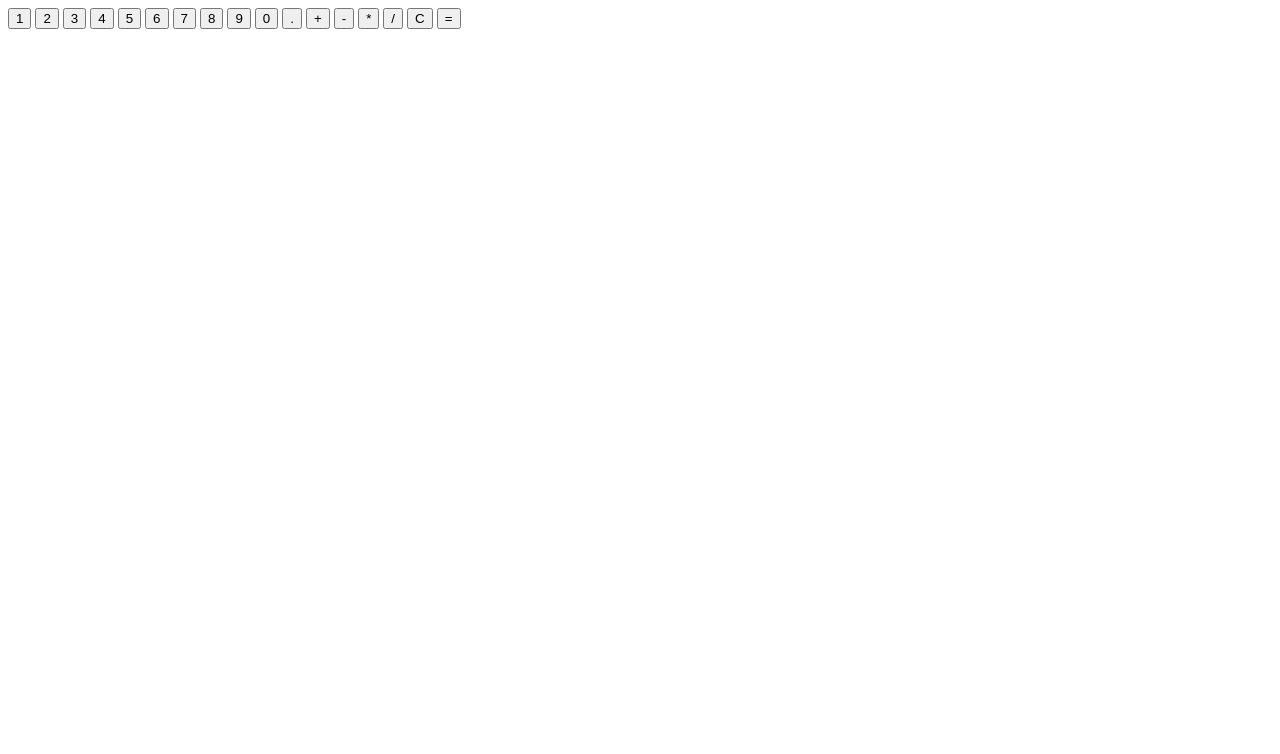
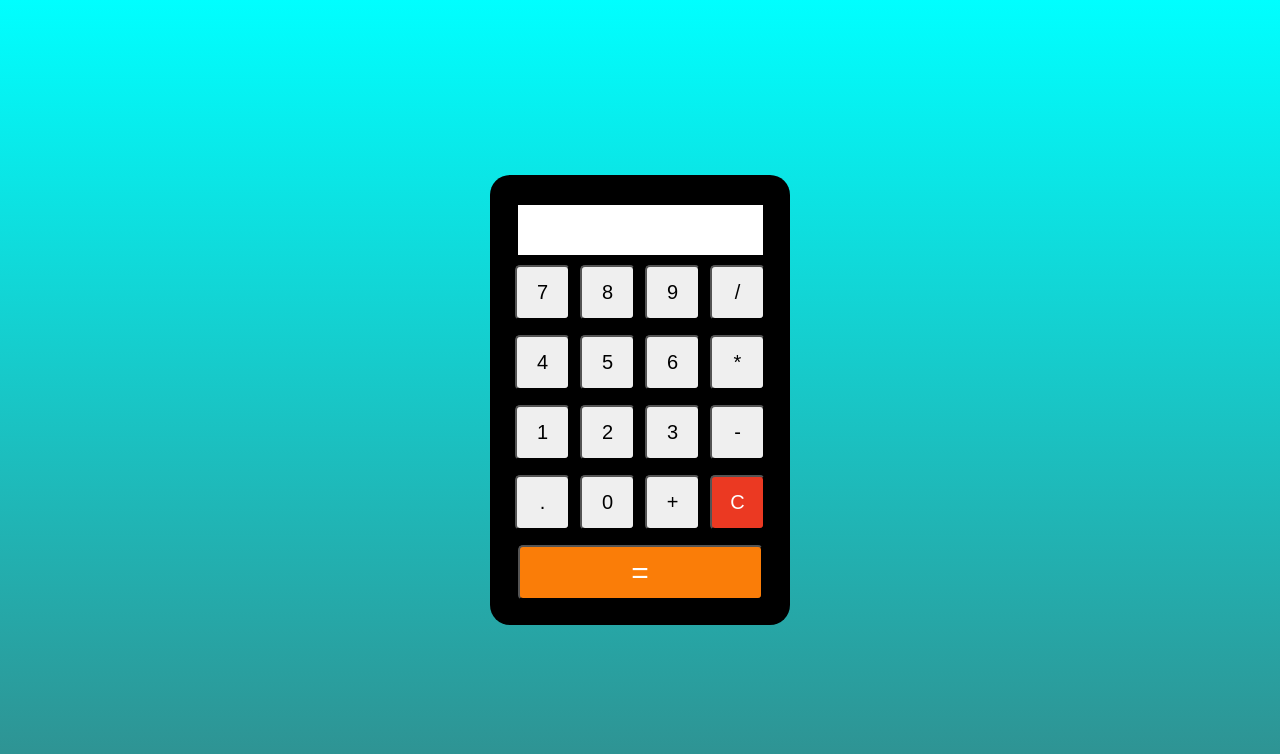
Before and after one commit to mwojcickaa/Calculator, a plain HTML site: page index.html in a window 1280 px wide. Drawn offline with Linux system fonts and the light colour scheme.

Commit message:
Added styles

```diff
--- a/index.html
+++ b/index.html
@@ -6,29 +6,38 @@
     <meta http-equiv="X-UA-Compatible" content="IE=edge">
     <meta name="viewport" content="width=device-width, initial-scale=1.0">
     <title>Kalkulator</title>
+    <link rel="stylesheet" href="src/css/style.css" />
 </head>
 
 <body>
+    <div class="main-calculator">
+        <div class="calculator">
             <div class="panel">
+                <div class="result">
+                    <p id="currentNumber"></p>
+                </div>
+                <div class="buttons">
+                    <button id="number7">7</button>
+                    <button id="number8">8</button>
+                    <button id="number9">9</button>
+                    <button id="operator-division">/</button>
+                    <button id="number4">4</button>
+                    <button id="number5">5</button>
+                    <button id="number6">6</button>
+                    <button id="operator-multiplication">*</button>
                     <button id="number1">1</button>
                     <button id="number2">2</button>
                     <button id="number3">3</button>
-        <button id="number4">4</button>
-        <button id="number5">5</button>
-        <button id="number6">6</button>
-        <button id="number7">7</button>
-        <button id="number8">8</button>
-        <button id="number9">9</button>
+                    <button id="operator-subtraction">-</button>
+                    <button id="dot">.</button>
                     <button id="number0">0</button>
-        <button id="dot">.</button>
                     <button id="operator-addition">+</button>
-        <button id="operator-subtraction">-</button>
-        <button id="operator-multiplication">*</button>
-        <button id="operator-division">/</button>
                     <button id="clear">C</button>
                     <button id="operator-equals">=</button>
                 </div>
-    <p id="currentNumber"></p>
+            </div>
+        </div>
+    </div>
     <script src="src/js/calculator.js"></script>
 </body>
 
--- a/src/css/style.css
+++ b/src/css/style.css
@@ -0,0 +1,179 @@
+.calculator {
+    width: 300px;
+    height: 450px;
+    background-color: black;
+    border-radius: 20px;
+}
+body {
+    margin: 0;
+    height: 100%;
+    width: 100%;
+    background-color: aqua;
+    background-image: linear-gradient(aqua, rgb(49, 141, 141));
+    font-family: Arial, Helvetica, sans-serif;
+}
+body {
+    align-items: center;
+    width: 100%;
+    height: 100%;
+    text-align: center;
+}
+html {
+    margin: 0;
+    height: 100%;
+    text-align: center;
+}
+.main-calculator {
+    display: flex;
+    justify-content: center;
+    align-items: center;
+    height: 100%;
+}
+.panel {
+    padding: 10px 0;
+}
+.buttons {
+    width: 250px;
+    height: 350px;
+    flex-wrap: wrap;
+    display: flex;
+    justify-content: center;
+    margin: auto;
+    margin-top: 10px;
+}
+.result {
+    width: 245px;
+    height: 50px;
+    background-color: white;
+    margin: auto;
+    text-align: right;
+    line-height: 50px;
+    font-size: 20px;
+}
+#currentNumber {
+    width: 235px;
+    height: 50px;
+    font-weight: 600;
+}
+#number7 {
+    width: 55px;
+    height: 55px;
+    font-size: 20px;
+    border-radius: 5px;
+    margin-right: 5px;
+}
+#number8 {
+    width: 55px;
+    height: 55px;
+    font-size: 20px;
+    border-radius: 5px;
+    margin: 0 5px;
+}
+#number9 {
+    width: 55px;
+    height: 55px;
+    font-size: 20px;
+    border-radius: 5px;
+    margin: 0 5px;
+}
+#operator-division {
+    width: 55px;
+    height: 55px;
+    font-size: 20px;
+    border-radius: 5px;
+    margin-left: 5px;
+}
+#number4 {
+    width: 55px;
+    height: 55px;
+    font-size: 20px;
+    border-radius: 5px;
+    margin-right: 5px;
+}
+#number5 {
+    width: 55px;
+    height: 55px;
+    font-size: 20px;
+    border-radius: 5px;
+    margin: 0 5px;
+}
+#number6 {
+    width: 55px;
+    height: 55px;
+    font-size: 20px;
+    border-radius: 5px;
+    margin: 0 5px;
+}
+#operator-multiplication {
+    width: 55px;
+    height: 55px;
+    font-size: 20px;
+    border-radius: 5px;
+    margin-left: 5px;
+}
+#number1 {
+    width: 55px;
+    height: 55px;
+    font-size: 20px;
+    border-radius: 5px;
+    margin-right: 5px;
+}
+#number2 {
+    width: 55px;
+    height: 55px;
+    font-size: 20px;
+    border-radius: 5px;
+    margin: 0 5px;
+}
+#number3 {
+    width: 55px;
+    height: 55px;
+    font-size: 20px;
+    border-radius: 5px;
+    margin: 0 5px;
+}
+#operator-subtraction {
+    width: 55px;
+    height: 55px;
+    font-size: 20px;
+    border-radius: 5px;
+    margin-left: 5px;
+}
+#dot {
+    width: 55px;
+    height: 55px;
+    font-size: 20px;
+    border-radius: 5px;
+    margin-right: 5px;
+}
+#number0 {
+    width: 55px;
+    height: 55px;
+    font-size: 20px;
+    border-radius: 5px;
+    margin: 0 5px;
+}
+#operator-addition {
+    width: 55px;
+    height: 55px;
+    font-size: 20px;
+    border-radius: 5px;
+    margin: 0 5px;
+}
+#clear {
+    width: 55px;
+    height: 55px;
+    font-size: 20px;
+    color: white;
+    background-color: rgb(235, 57, 34);
+    border-radius: 5px;
+    margin-left: 5px;
+}
+#operator-equals {
+    width: 245px;
+    height: 55px;
+    font-size: 30px;
+    background-color: rgb(250, 125, 8);
+    color: white;
+    border-radius: 5px;
+}
```
Lines whose indentation alone changed are shown as unchanged.
